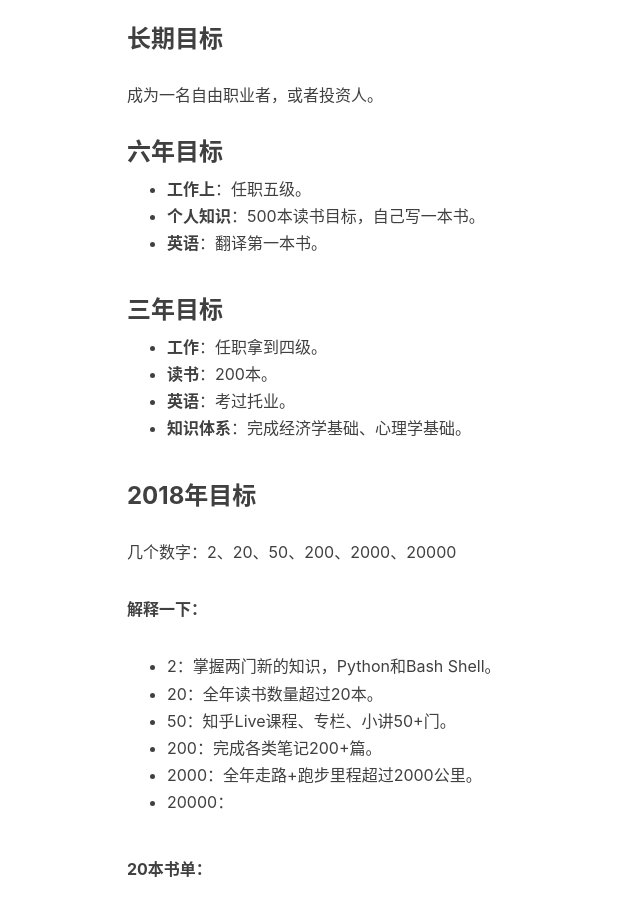
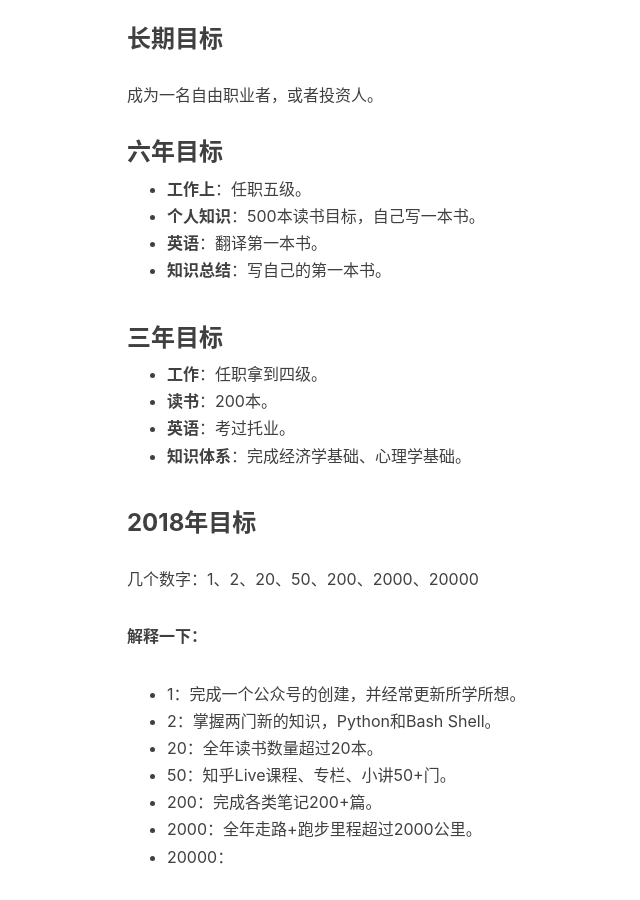
Before and after one commit to jacksoncode/blog, a Jekyll site: the page built from _posts/2017-12-10-start-from-zero-2018.markdown, in a window 1280 px wide and 900 px high, scrolled down 661 px. Shown: the whole window, without its empty margins (138-778 px from the left). Built offline with Jekyll 4.4.1, drawn with Linux system fonts in a browser that asks for light colours; nearby versions of some CDN libraries; comment, search, counter and statistics services are not loaded.

Commit message:
commit file throug Batch

```diff
--- a/_posts/2017-12-10-start-from-zero-2018.markdown
+++ b/_posts/2017-12-10-start-from-zero-2018.markdown
@@ -24,6 +24,7 @@ tags:
 * **工作上**：任职五级。
 * **个人知识**：500本读书目标，自己写一本书。
 * **英语**：翻译第一本书。
+* **知识总结**：写自己的第一本书。
 
 ### 三年目标
 
@@ -34,10 +35,11 @@ tags:
 
 ### 2018年目标
 
-几个数字：2、20、50、200、2000、20000
+几个数字：1、2、20、50、200、2000、20000
 
 **解释一下：**
 
+* 1：完成一个公众号的创建，并经常更新所学所想。
 * 2：掌握两门新的知识，Python和Bash Shell。
 * 20：全年读书数量超过20本。
 * 50：知乎Live课程、专栏、小讲50+门。
```
